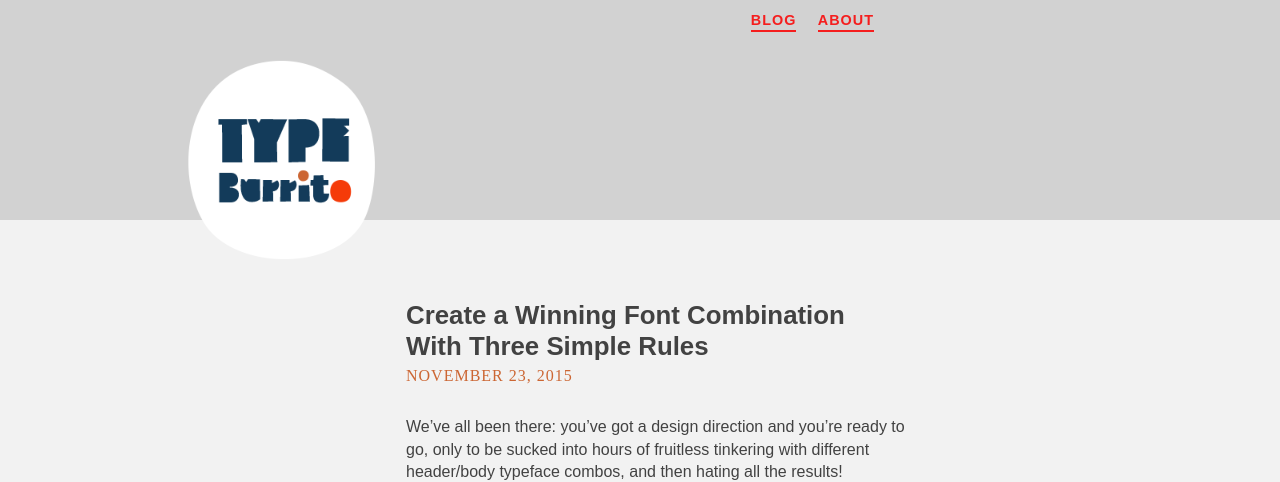
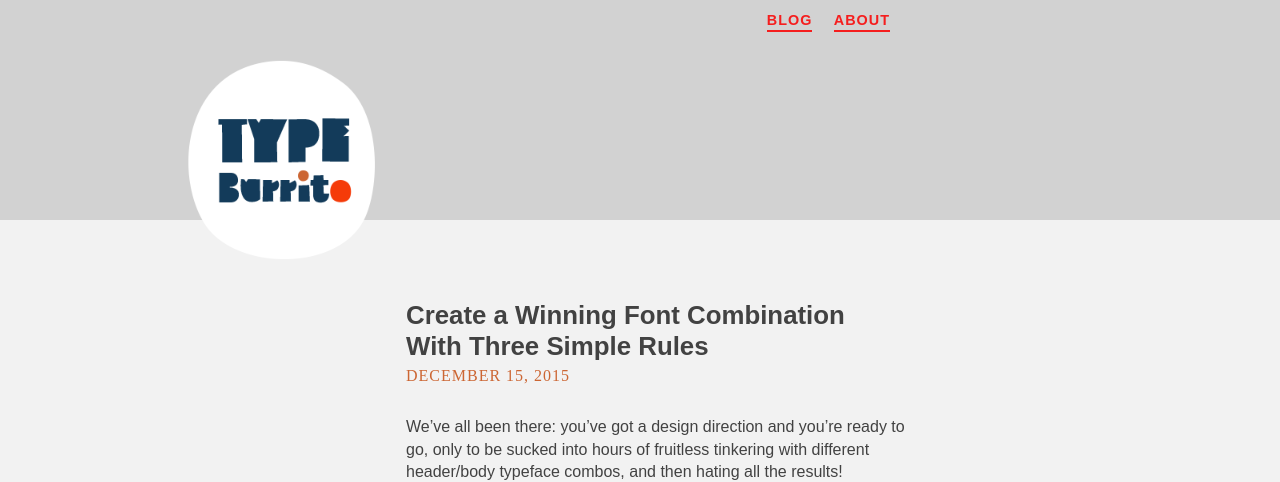
Before and after one commit to bfioritto/typeburrito, a Jekyll site: the page built from _posts/2015-12-01-create-a-winning-typeface-combination.markdown, in a window 1280 px wide. Shown: the top 482 px of the page. Built offline with Jekyll 4.4.1, drawn with Linux system fonts in a browser that asks for light colours.

Commit message:
fixed date on typeface combo post

```diff
--- a/_posts/2015-12-01-create-a-winning-typeface-combination.markdown
+++ b/_posts/2015-12-01-create-a-winning-typeface-combination.markdown
@@ -1,7 +1,7 @@
 ---
 layout: post
 title:  Create a Winning Font Combination With Three Simple Rules
-date:   2015-11-23 18:55:01
+date:   2015-12-15 11:25:01
 categories: jekyll update
 ---
 
--- a/css/main.scss
+++ b/css/main.scss
@@ -119,7 +119,6 @@ nav {
   margin-right: auto;
   padding-top: .5rem;
   padding-bottom: .5rem;
-  padding-right: 1rem;
   font-weight: 700;
   text-align: right;
   letter-spacing: 1px;
```
